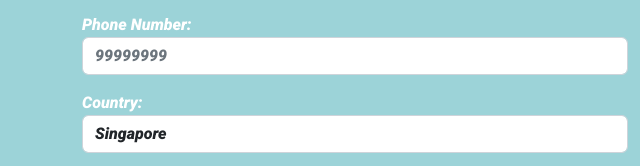
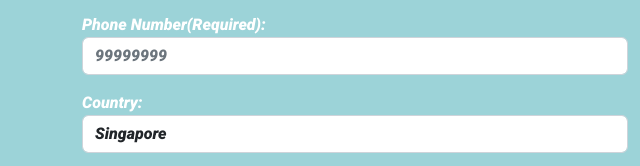
Before and after one commit to EdenTan2003/edentan2003.github.io, a plain HTML site: page form.html in a window 1280 px wide. Shown: the part 393-559 px from the top of the page, 0-640 px from the left. Drawn offline with nearby package versions, Linux system fonts and the light colour scheme.

Commit message:
Update form.html

```diff
--- a/form.html
+++ b/form.html
@@ -113,7 +113,7 @@
             <div class="row">
                 <div class="col-sm-6">
                     <div class="form-group py-2">
-                        <label for="telephone_num" class="text-white">Phone Number:</label>
+                        <label for="telephone_num" class="text-white">Phone Number(Required):</label>
                         <input type="text" name="phoneNumber" id="telephone_num" pattern="\d{8}" placeholder="99999999"
                             class="form-control" required>
                     </div>
```
